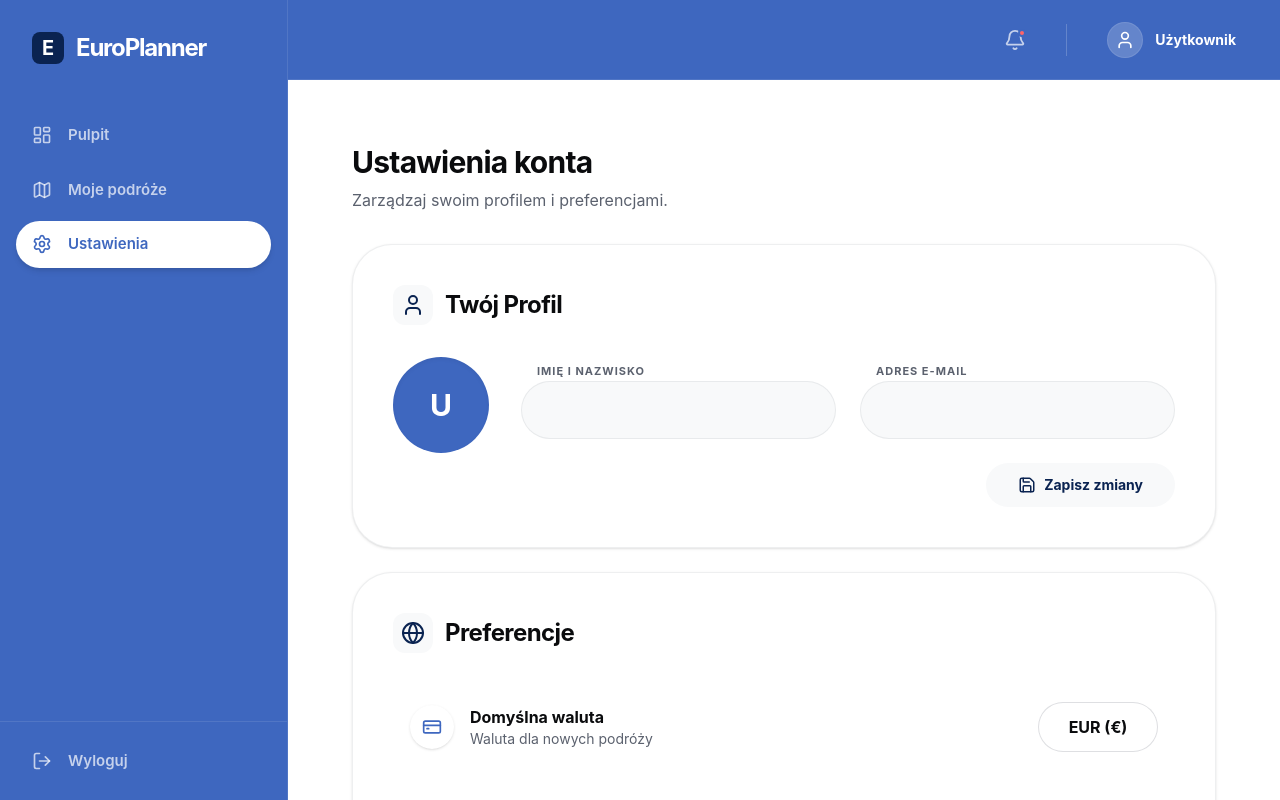
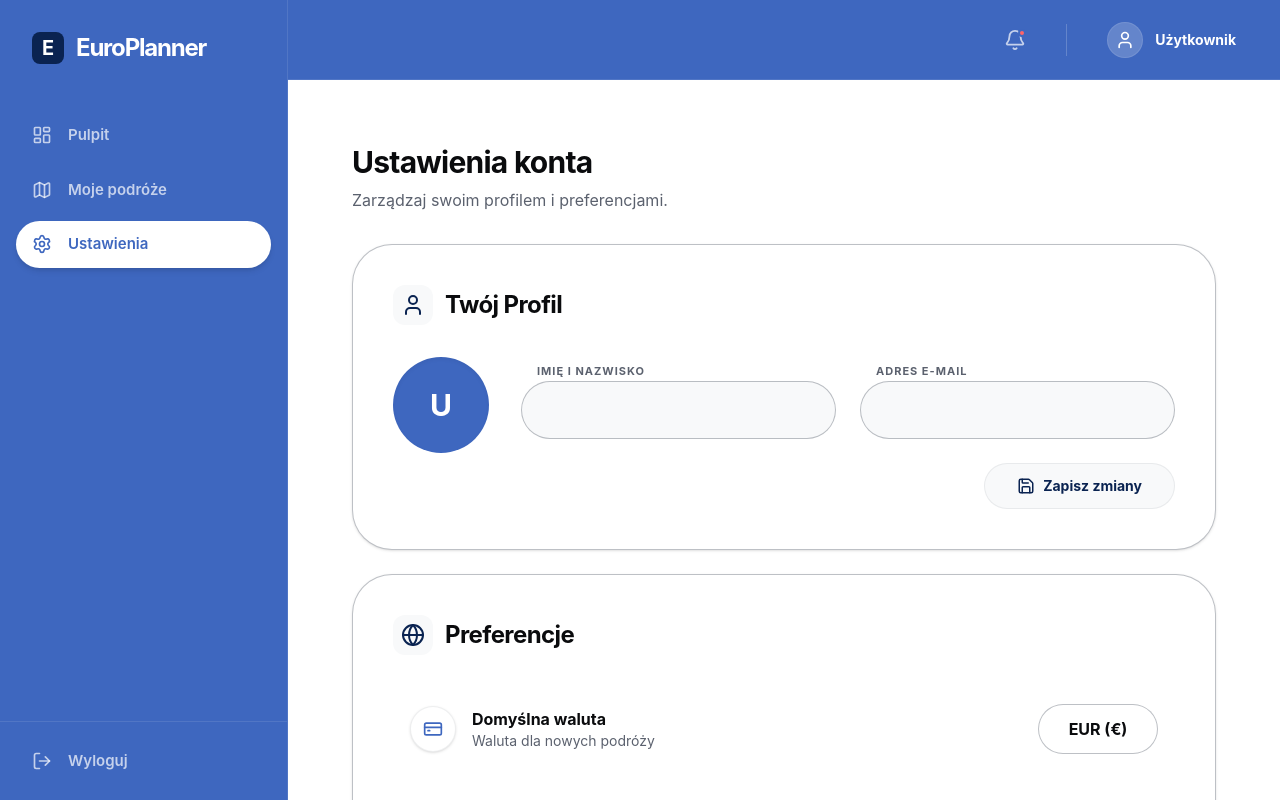
Before and after one commit to oliwier-xiao/EuroPlanner, a Next.js app: page /settings in a window 1280 px wide. Built offline with nearby package versions, Linux system fonts and the light colour scheme; no server answers.

Commit message:
Połączenie zmian

```diff
--- a/app/(dashboard)/settings/page.tsx
+++ b/app/(dashboard)/settings/page.tsx
@@ -28,7 +28,7 @@ export default function SettingsPage() {
   const [notifications, setNotifications] = useState(true);
   const [currentUser, setCurrentUser] = useState<CurrentUser | null>(null);
 
-  // LOGIKA AWATARA
+
   const [avatarUrl, setAvatarUrl] = useState<string | null>(null);
   const fileInputRef = useRef<HTMLInputElement>(null);
 
@@ -74,7 +74,7 @@ export default function SettingsPage() {
     }
   };
 
-  // LOGIKA USUWANIA KONTA
+
   const [isDeleteModalOpen, setIsDeleteModalOpen] = useState(false);
   const [countdown, setCountdown] = useState(5);
 
@@ -92,10 +92,9 @@ export default function SettingsPage() {
   };
 
   return (
-    // DODANO pt-10 md:pt-16 DLA ODSTĘPU OD GÓRY
     <div className="pt-10 md:pt-16 space-y-8 animate-in fade-in slide-in-from-bottom-4 duration-500 max-w-4xl mx-auto pb-20 px-4">
 
-      {/* NAGŁÓWEK */}
+
       <div>
         <h2 className="text-3xl font-bold text-[#0a0b0d] tracking-tight mb-2">Ustawienia konta</h2>
         <p className="text-[#5b616e]">Zarządzaj swoim profilem i preferencjami.</p>
@@ -103,8 +102,8 @@ export default function SettingsPage() {
 
       <div className="space-y-6">
 
-        {/* KARTA 1: PROFIL */}
-        <div className="bg-[#ffffff] rounded-[40px] border border-[#5b616e]/10 shadow-sm p-8 md:p-10">
+
+        <div className="bg-[#ffffff] rounded-[40px] border border-[#5b616e]/40 shadow-sm p-8 md:p-10">
           <div className="flex items-center gap-3 mb-8">
             <div className="p-2 bg-[#f8f9fa] rounded-xl text-[#0a2351]">
               <User size={24} />
@@ -145,25 +144,27 @@ export default function SettingsPage() {
               <div className="grid grid-cols-1 sm:grid-cols-2 gap-6">
                 <div className="space-y-2">
                   <label className="text-[11px] font-bold uppercase tracking-[1px] text-[#5b616e] pl-4">Imię i nazwisko</label>
+
                   <input
                     type="text"
                     value={name}
                     onChange={(e) => setName(e.target.value)}
-                    className="w-full bg-[#f8f9fa] border border-[#5b616e]/10 rounded-[56px] px-6 py-4 text-[#0a0b0d] focus:outline-none focus:border-[#0a2351] transition-colors"
+                    className="w-full bg-[#f8f9fa] border border-[#5b616e]/40 rounded-[56px] px-6 py-4 text-[#0a0b0d] focus:outline-none focus:border-[#0a2351] transition-colors"
                   />
                 </div>
                 <div className="space-y-2">
                   <label className="text-[11px] font-bold uppercase tracking-[1px] text-[#5b616e] pl-4">Adres E-mail</label>
+
                   <input
                     type="email"
                     value={email}
                     onChange={(e) => setEmail(e.target.value)}
-                    className="w-full bg-[#f8f9fa] border border-[#5b616e]/10 rounded-[56px] px-6 py-4 text-[#0a0b0d] focus:outline-none focus:border-[#0a2351] transition-colors"
+                    className="w-full bg-[#f8f9fa] border border-[#5b616e]/40 rounded-[56px] px-6 py-4 text-[#0a0b0d] focus:outline-none focus:border-[#0a2351] transition-colors"
                   />
                 </div>
               </div>
               <div className="flex justify-end">
-                <button className="px-8 py-3 bg-[#f8f9fa] hover:bg-[#eef0f3] text-[#0a2351] font-bold rounded-[56px] transition-colors flex items-center gap-2 text-sm">
+                <button className="px-8 py-3 bg-[#f8f9fa] hover:bg-[#eef0f3] text-[#0a2351] font-bold rounded-[56px] transition-colors flex items-center gap-2 text-sm border border-[#5b616e]/10">
                   <Save size={18} />
                   Zapisz zmiany
                 </button>
@@ -172,8 +173,8 @@ export default function SettingsPage() {
           </div>
         </div>
 
-        {/* KARTA 2: PREFERENCJE */}
-        <div className="bg-[#ffffff] rounded-[40px] border border-[#5b616e]/10 shadow-sm p-8 md:p-10">
+
+        <div className="bg-[#ffffff] rounded-[40px] border border-[#5b616e]/40 shadow-sm p-8 md:p-10">
           <div className="flex items-center gap-3 mb-8">
             <div className="p-2 bg-[#f8f9fa] rounded-xl text-[#0a2351]">
               <Globe size={24} />
@@ -182,9 +183,10 @@ export default function SettingsPage() {
           </div>
 
           <div className="space-y-6">
-            <div className="flex flex-col sm:flex-row sm:items-center justify-between gap-4 p-4 rounded-[32px] hover:bg-[#f8f9fa] transition-colors border border-transparent hover:border-[#5b616e]/10">
+
+            <div className="flex flex-col sm:flex-row sm:items-center justify-between gap-4 p-4 rounded-[32px] hover:bg-[#f8f9fa] transition-colors border border-transparent hover:border-[#5b616e]/40">
               <div className="flex items-center gap-4">
-                <div className="p-3 bg-[#ffffff] shadow-sm rounded-full text-[#3E67BF]">
+                <div className="p-3 bg-[#ffffff] shadow-sm rounded-full text-[#3E67BF] border border-[#5b616e]/10">
                   <CreditCard size={20} />
                 </div>
                 <div>
@@ -192,10 +194,11 @@ export default function SettingsPage() {
                   <p className="text-sm text-[#5b616e]">Waluta dla nowych podróży</p>
                 </div>
               </div>
+
               <select
                 value={currency}
                 onChange={(e) => setCurrency(e.target.value)}
-                className="bg-[#ffffff] border border-[#5b616e]/20 rounded-full px-6 py-3 text-[#0a0b0d] font-bold focus:outline-none focus:border-[#0a2351] transition-colors appearance-none cursor-pointer text-center min-w-[120px]"
+                className="bg-[#ffffff] border border-[#5b616e]/40 rounded-full px-6 py-3 text-[#0a0b0d] font-bold focus:outline-none focus:border-[#0a2351] transition-colors appearance-none cursor-pointer text-center min-w-[120px]"
               >
                 <option value="EUR">EUR (€)</option>
                 <option value="PLN">PLN (zł)</option>
@@ -203,9 +206,10 @@ export default function SettingsPage() {
               </select>
             </div>
 
-            <div className="flex flex-col sm:flex-row sm:items-center justify-between gap-4 p-4 rounded-[32px] hover:bg-[#f8f9fa] transition-colors border border-transparent hover:border-[#5b616e]/10">
+
+            <div className="flex flex-col sm:flex-row sm:items-center justify-between gap-4 p-4 rounded-[32px] hover:bg-[#f8f9fa] transition-colors border border-transparent hover:border-[#5b616e]/40">
               <div className="flex items-center gap-4">
-                <div className="p-3 bg-[#ffffff] shadow-sm rounded-full text-[#3E67BF]">
+                <div className="p-3 bg-[#ffffff] shadow-sm rounded-full text-[#3E67BF] border border-[#5b616e]/10">
                   <Bell size={20} />
                 </div>
                 <div>
@@ -215,16 +219,16 @@ export default function SettingsPage() {
               </div>
               <button
                 onClick={() => setNotifications(!notifications)}
-                className={`relative w-14 h-8 rounded-full transition-colors duration-300 ${notifications ? 'bg-[#0a2351]' : 'bg-[#eef0f3]'}`}
+                className={`relative w-14 h-8 rounded-full transition-colors duration-300 ${notifications ? 'bg-[#0a2351]' : 'bg-[#eef0f3] border border-[#5b616e]/20'}`}
               >
-                <div className={`absolute top-1 left-1 bg-white w-6 h-6 rounded-full transition-transform duration-300 shadow-sm ${notifications ? 'translate-x-6' : 'translate-x-0'}`} />
+                <div className={`absolute top-1 left-1 bg-white w-6 h-6 rounded-full transition-transform duration-300 shadow-sm ${notifications ? 'translate-x-6' : 'translate-x-0 border border-[#5b616e]/10'}`} />
               </button>
             </div>
           </div>
         </div>
 
-        {/* KARTA 3: BEZPIECZEŃSTWO */}
-        <div className="bg-[#ffffff] rounded-[40px] border border-[#5b616e]/10 shadow-sm p-8 md:p-10">
+
+        <div className="bg-[#ffffff] rounded-[40px] border border-[#5b616e]/40 shadow-sm p-8 md:p-10">
           <div className="flex items-center gap-3 mb-8">
             <div className="p-2 bg-[#f8f9fa] rounded-xl text-[#0a2351]">
               <Shield size={24} />
@@ -232,9 +236,10 @@ export default function SettingsPage() {
             <h3 className="text-2xl font-bold text-[#0a0b0d] tracking-tight">Bezpieczeństwo</h3>
           </div>
 
+
           <Link
             href="/settings/password"
-            className="flex items-center justify-between p-6 rounded-[32px] bg-[#f8f9fa] hover:bg-[#eef0f3] transition-colors group border border-transparent hover:border-[#0a2351]/10"
+            className="flex items-center justify-between p-6 rounded-[32px] bg-[#f8f9fa] hover:bg-[#eef0f3] transition-colors group border border-[#5b616e]/10 hover:border-[#0a2351]/30"
           >
             <div className="flex items-center gap-4">
               <Lock size={20} className="text-[#3E67BF]" />
@@ -247,8 +252,8 @@ export default function SettingsPage() {
           </Link>
         </div>
 
-        {/* KARTA 4: STREFA NIEBEZPIECZNA */}
-        <div className="bg-[#ffffff] rounded-[40px] border border-red-100 shadow-sm p-8 md:p-10 mt-12">
+
+        <div className="bg-[#ffffff] rounded-[40px] border border-red-200 shadow-sm p-8 md:p-10 mt-12">
           <h3 className="text-xl font-bold text-red-600 tracking-tight mb-6">Strefa niebezpieczna</h3>
 
           <div className="flex flex-col sm:flex-row items-start sm:items-center justify-between gap-6">
@@ -258,7 +263,7 @@ export default function SettingsPage() {
             </div>
             <button
               onClick={openDeleteModal}
-              className="px-6 py-3 bg-red-50 hover:bg-red-100 text-red-600 font-bold rounded-[56px] transition-colors flex items-center gap-2 shrink-0 text-sm"
+              className="px-6 py-3 bg-red-50 hover:bg-red-100 text-red-600 font-bold rounded-[56px] transition-colors flex items-center gap-2 shrink-0 text-sm border border-red-200"
             >
               <Trash2 size={18} />
               Usuń konto
@@ -267,10 +272,11 @@ export default function SettingsPage() {
         </div>
       </div>
 
-      {/* MODAL USUNIĘCIA KONTA */}
+
       {isDeleteModalOpen && (
         <div className="fixed inset-0 z-[100] w-screen h-screen bg-[#0a0b0d]/40 backdrop-blur-md flex justify-center items-center p-4">
-          <div className="bg-[#ffffff] border border-[#5b616e]/20 w-full max-w-md rounded-[40px] p-10 shadow-2xl animate-in fade-in zoom-in duration-200">
+
+          <div className="bg-[#ffffff] border border-[#5b616e]/40 w-full max-w-md rounded-[40px] p-10 shadow-2xl animate-in fade-in zoom-in duration-200">
             <div className="flex flex-col items-center text-center">
               <div className="w-20 h-20 bg-red-50 rounded-full flex items-center justify-center mb-6 text-red-500">
                 <AlertCircle size={40} />
@@ -294,7 +300,7 @@ export default function SettingsPage() {
                 </button>
                 <button
                   onClick={() => setIsDeleteModalOpen(false)}
-                  className="w-full py-4 text-[#0a2351] font-bold hover:bg-[#f8f9fa] rounded-[56px] transition-colors"
+                  className="w-full py-4 text-[#0a2351] font-bold hover:bg-[#f8f9fa] rounded-[56px] transition-colors border border-transparent hover:border-[#5b616e]/20"
                 >
                   Anuluj
                 </button>
```
